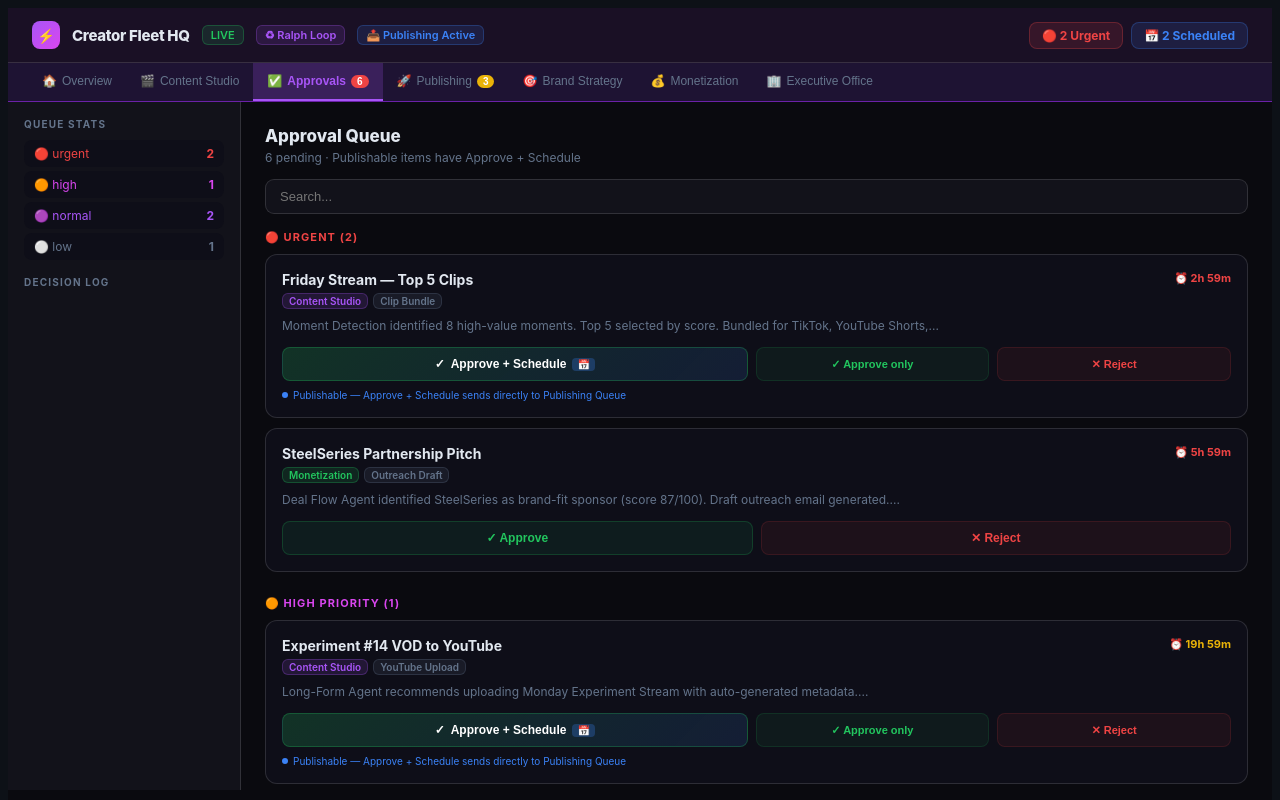
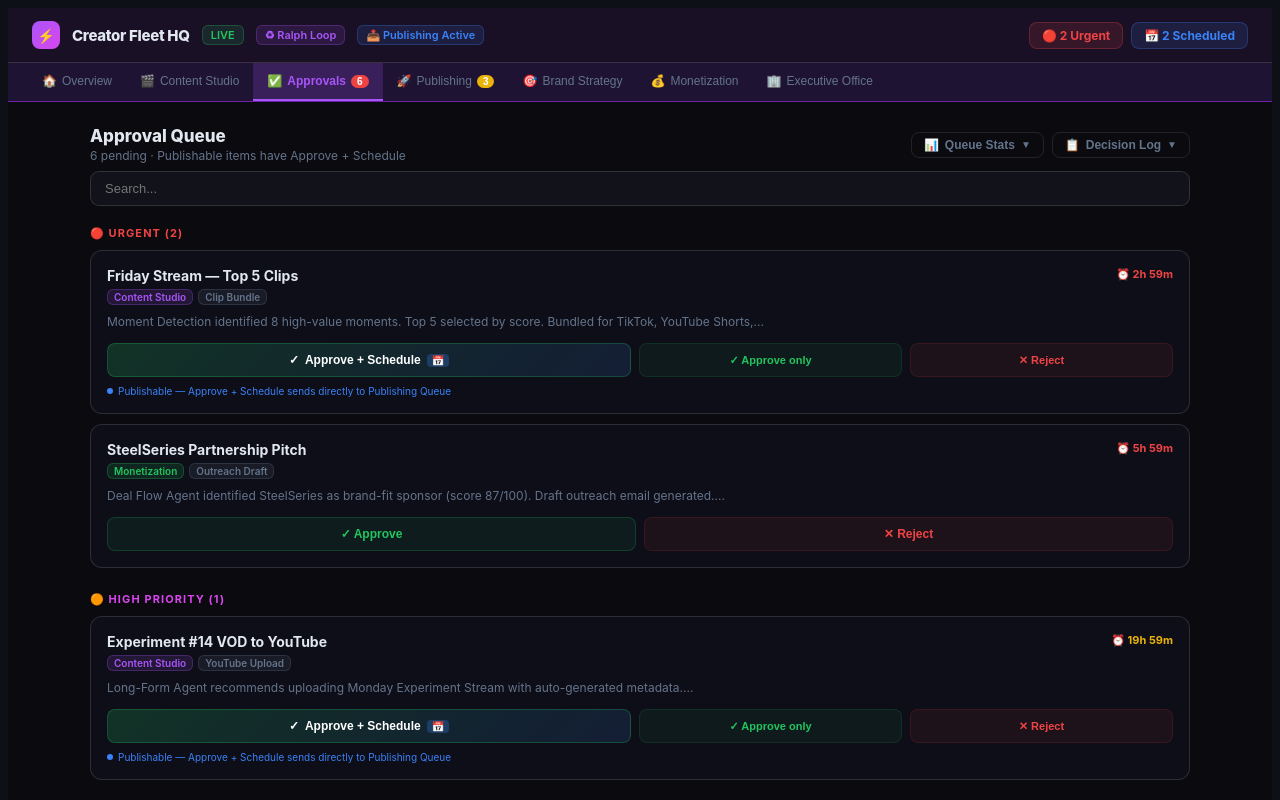
Before and after one commit to Moddaveel/creator-fleet-hq, a React (Vite) app: page / in a window 1280 px wide. Both pictures are taken after a click on the element 640 px from the left and 158 px from the top of the page. Shown: the top 800 px of the page. Built offline with nearby package versions, Linux system fonts and the light colour scheme.

Commit message:
feat: queue stats and decision log as collapsible panels in header row

```diff
--- a/src/pages/ApprovalsPage.jsx
+++ b/src/pages/ApprovalsPage.jsx
@@ -10,6 +10,8 @@ export default function ApprovalsPage({ items, setItems, toast, onApproveAndSche
   const [rejectTarget, setRejectTarget] = useState(null);
   const [schedTarget, setSchedTarget] = useState(null);
   const [log, setLog] = useState([]);
+  const [showStats, setShowStats] = useState(false);
+  const [showLog, setShowLog] = useState(false);
 
   const addLog = e => setLog(l => [{ ...e, ts: new Date().toLocaleTimeString() }, ...l]);
 
@@ -39,34 +41,92 @@ export default function ApprovalsPage({ items, setItems, toast, onApproveAndSche
   const publishable = item => ["Clip Bundle","YouTube Upload"].includes(item.type);
   const filtered = items.filter(i => !search || i.title.toLowerCase().includes(search.toLowerCase()));
 
+  const btnStyle = (active, color) => ({
+    background: active ? color+"22" : "transparent",
+    border: "1px solid " + (active ? color+"66" : "rgba(255,255,255,0.1)"),
+    borderRadius: 8,
+    padding: "5px 12px",
+    color: active ? color : C.muted,
+    fontSize: 12,
+    fontWeight: 700,
+    cursor: "pointer",
+    display: "flex",
+    alignItems: "center",
+    gap: 6,
+  });
+
   return (
-    <div style={{ display:"flex", height:"calc(100vh - 112px)" }}>
-      <div style={{ width:200, background:C.card, borderRight:"1px solid "+C.border, padding:16, flexShrink:0, overflowY:"auto" }}>
-        <div style={{ fontSize:10, fontWeight:700, color:C.muted, letterSpacing:"0.12em", textTransform:"uppercase", marginBottom:10 }}>Queue Stats</div>
+    <div style={{ padding:24, maxWidth:1100, margin:"0 auto" }}>
+
+      {/* Header row */}
+      <div style={{ display:"flex", alignItems:"center", justifyContent:"space-between", marginBottom:8 }}>
+        <div>
+          <div style={{ fontSize:17, fontWeight:800 }}>Approval Queue</div>
+          <div style={{ fontSize:12, color:C.muted, marginTop:2 }}>{items.length+" pending · Publishable items have Approve + Schedule"}</div>
+        </div>
+        <div style={{ display:"flex", gap:8 }}>
+          <button style={btnStyle(showStats, C.purple)} onClick={() => setShowStats(s => !s)}>
+            <span>📊</span><span>Queue Stats</span><span style={{ fontSize:10, color:C.muted }}>{showStats ? "▲" : "▼"}</span>
+          </button>
+          <button style={btnStyle(showLog, C.blue)} onClick={() => setShowLog(s => !s)}>
+            <span>📋</span><span>Decision Log</span>
+            {log.length > 0 && <span style={{ background:C.blue, color:"#fff", borderRadius:10, padding:"1px 6px", fontSize:10, fontWeight:800 }}>{log.length}</span>}
+            <span style={{ fontSize:10, color:C.muted }}>{showLog ? "▲" : "▼"}</span>
+          </button>
+        </div>
+      </div>
+
+      {/* Queue Stats panel */}
+      {showStats && (
+        <div style={{ background:C.card, border:"1px solid "+C.border, borderRadius:12, padding:16, marginBottom:12, display:"flex", gap:12, flexWrap:"wrap" }}>
           {["urgent","high","normal","low"].map(p => {
             const n = items.filter(i => i.priority === p).length;
             if (!n) return null;
-          return <div key={p} style={{ display:"flex", justifyContent:"space-between", padding:"6px 10px", borderRadius:8, marginBottom:4, background:C.card2 }}>
-            <span style={{ fontSize:12, color:pColor(p) }}>{pIcon(p)+" "+p}</span>
-            <span style={{ fontSize:12, fontWeight:700, color:pColor(p) }}>{n}</span>
-          </div>;
+            return (
+              <div key={p} style={{ display:"flex", alignItems:"center", gap:8, background:C.card2, border:"1px solid "+pColor(p)+"33", borderRadius:9, padding:"7px 14px" }}>
+                <span style={{ fontSize:13 }}>{pIcon(p)}</span>
+                <span style={{ fontSize:12, color:pColor(p), textTransform:"capitalize", fontWeight:600 }}>{p}</span>
+                <span style={{ fontSize:14, fontWeight:800, color:pColor(p) }}>{n}</span>
+              </div>
+            );
           })}
-        <div style={{ marginTop:16, fontSize:10, fontWeight:700, color:C.muted, letterSpacing:"0.12em", textTransform:"uppercase", marginBottom:10 }}>Decision Log</div>
-        {log.slice(0,6).map((l, i) => (
-          <div key={i} style={{ marginBottom:6, padding:7, background:C.bg, borderRadius:7, border:"1px solid "+C.border }}>
-            <div style={{ fontSize:10, fontWeight:700, color:l.action.includes("APPROVED")?C.green:C.red }}>{l.action}</div>
-            <div style={{ fontSize:10, color:C.text }}>{l.title.slice(0,28)}</div>
-            <div style={{ fontSize:9, color:C.muted }}>{l.ts}</div>
+          {items.length === 0 && <span style={{ fontSize:12, color:C.muted }}>Queue is clear</span>}
+        </div>
+      )}
+
+      {/* Decision Log panel */}
+      {showLog && (
+        <div style={{ background:C.card, border:"1px solid "+C.border, borderRadius:12, padding:16, marginBottom:12 }}>
+          {log.length === 0 && <div style={{ fontSize:12, color:C.muted }}>No decisions yet this session.</div>}
+          <div style={{ display:"flex", flexDirection:"column", gap:6 }}>
+            {log.slice(0,8).map((l, i) => (
+              <div key={i} style={{ display:"flex", alignItems:"center", gap:12, background:C.card2, border:"1px solid "+C.border, borderRadius:8, padding:"8px 12px" }}>
+                <span style={{ fontSize:11, fontWeight:800, color:l.action.includes("APPROVED")?C.green:C.red, minWidth:140 }}>{l.action}</span>
+                <span style={{ fontSize:12, color:C.text, flex:1 }}>{l.title}</span>
+                <span style={{ fontSize:11, color:C.muted }}>{l.note}</span>
+                <span style={{ fontSize:10, color:C.muted, flexShrink:0 }}>{l.ts}</span>
               </div>
             ))}
           </div>
-      <div style={{ flex:1, overflowY:"auto", padding:24 }}>
-        <div style={{ marginBottom:16 }}>
-          <div style={{ fontSize:17, fontWeight:800, marginBottom:4 }}>Approval Queue</div>
-          <div style={{ fontSize:12, color:C.muted, marginBottom:14 }}>{items.length+" pending · Publishable items have Approve + Schedule"}</div>
-          <input value={search} onChange={e => setSearch(e.target.value)} placeholder="Search..." style={{ width:"100%", background:C.card, border:"1px solid "+C.border, borderRadius:9, padding:"9px 14px", color:C.text, fontSize:13, boxSizing:"border-box", outline:"none" }} />
         </div>
-        {filtered.length === 0 && <div style={{ textAlign:"center", padding:"60px 0" }}><div style={{ fontSize:36, marginBottom:12 }}>✅</div><div style={{ fontSize:15, fontWeight:700 }}>Queue is clear</div></div>}
+      )}
+
+      {/* Search */}
+      <input
+        value={search}
+        onChange={e => setSearch(e.target.value)}
+        placeholder="Search..."
+        style={{ width:"100%", background:C.card, border:"1px solid "+C.border, borderRadius:9, padding:"9px 14px", color:C.text, fontSize:13, boxSizing:"border-box", outline:"none", marginBottom:20 }}
+      />
+
+      {/* Queue */}
+      {filtered.length === 0 && (
+        <div style={{ textAlign:"center", padding:"60px 0" }}>
+          <div style={{ fontSize:36, marginBottom:12 }}>✅</div>
+          <div style={{ fontSize:15, fontWeight:700 }}>Queue is clear</div>
+        </div>
+      )}
+
       {["urgent","high","normal","low"].map(p => {
         const grp = filtered.filter(x => x.priority === p);
         if (!grp.length) return null;
@@ -114,7 +174,7 @@ export default function ApprovalsPage({ items, setItems, toast, onApproveAndSche
           </div>
         );
       })}
-      </div>
+
       {schedTarget && <ApproveScheduleModal item={schedTarget} onConfirm={platforms => handleApproveSchedule(schedTarget, platforms)} onCancel={() => setSchedTarget(null)} />}
       {rejectTarget && <RejectModal item={rejectTarget} onConfirm={r => reject(rejectTarget.id, r)} onCancel={() => setRejectTarget(null)} />}
     </div>
```
Lines whose indentation alone changed are shown as unchanged.
